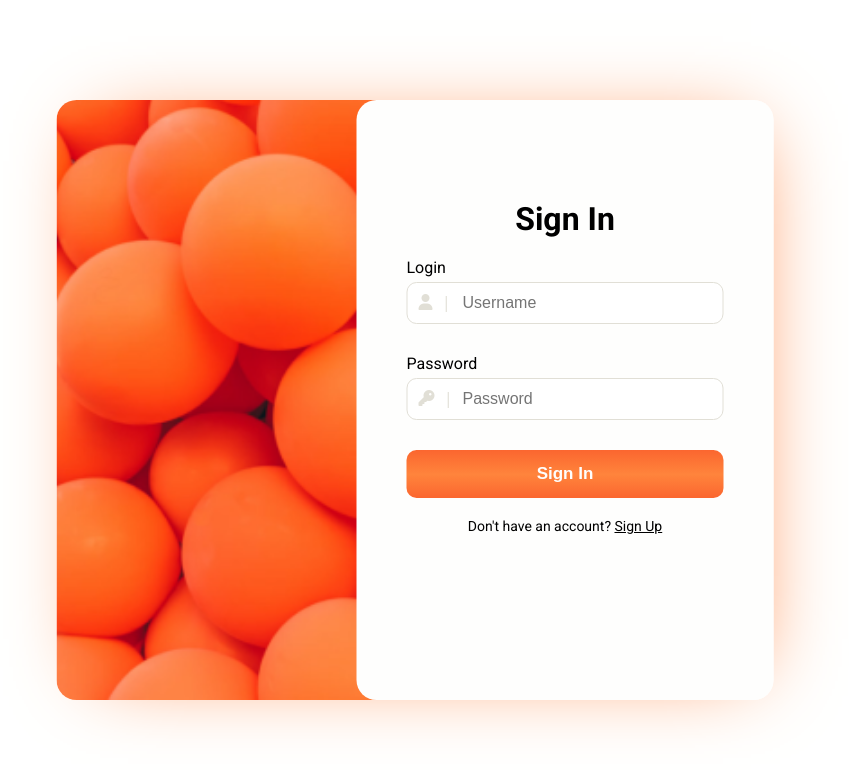
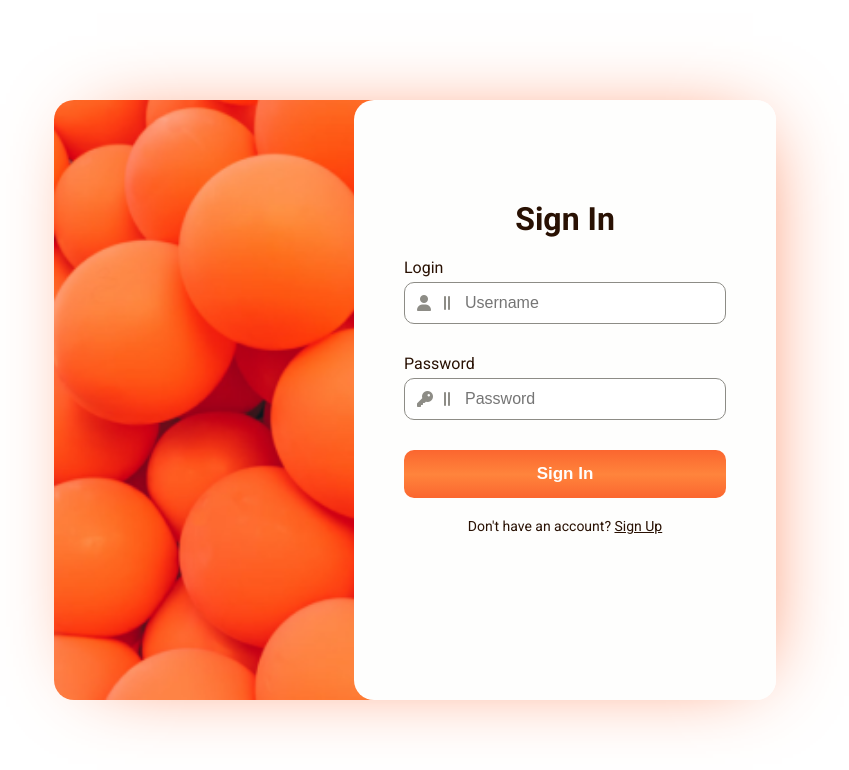
Before and after one commit to muzychka20/client-bank, a React (Vite) app in the folder frontend/: page /login in a window 1280 px wide. Shown: the top 770 px of the page, without its empty margins (225-1074 px from the left). Built offline with nearby package versions, Linux system fonts and the light colour scheme.

Commit message:
ref: added variables in styles

```diff
--- a/frontend/src/components/AuthForm.jsx
+++ b/frontend/src/components/AuthForm.jsx
@@ -65,8 +65,9 @@ function AuthForm({ route, method }) {
         <h1 className="form-title">{name}</h1>
         <div className="input-block">
           <label htmlFor="username">Login</label>
-          <div class="input-icons">
-            <i class="fa fa-user">|</i>
+          <div className="input-icons">
+            <i className="fa fa-user"></i>
+            <i className="fa fa-grip-lines-vertical"></i>
             <input
               type="text"
               className="form-input"
@@ -80,8 +81,9 @@ function AuthForm({ route, method }) {
         </div>
         <div className="input-block">
           <label htmlFor="password">Password</label>
-          <div class="input-icons">
-          <i class="fa fa-key">|</i>
+          <div className="input-icons">
+          <i className="fa fa-key"></i>
+          <i className="fa fa-grip-lines-vertical"></i>
           <input
             type="password"
             className="form-input"
--- a/frontend/src/components/Message.jsx
+++ b/frontend/src/components/Message.jsx
@@ -13,7 +13,7 @@ function Message({ name, message, type }) {
       icon = faCircleExclamation;
       break;
     case "success":
-      icon = faTriangleExclamation;
+      icon = faCircleCheck;
       break;
     case "warning":
       icon = faTriangleExclamation;
--- a/frontend/src/styles/AuthForm.css
+++ b/frontend/src/styles/AuthForm.css
@@ -1,3 +1,5 @@
+@import "./Variables.css";
+
 .form-wrapper {
     position: absolute;
     top: 50%;
@@ -7,9 +9,9 @@
     justify-content: center;
     width: fit-content;
     border-radius: 20px;
-    -webkit-box-shadow: 10px 0px 80px -33px rgba(254, 129, 59, 1);
-    -moz-box-shadow: 10px 0px 80px -33px rgba(254, 129, 59, 1);
-    box-shadow: 10px 0px 80px -33px rgba(254, 129, 59, 1);
+    -webkit-box-shadow: 10px 0px 80px -33px var(--orange-color);
+    -moz-box-shadow: 10px 0px 80px -33px var(--orange-color);
+    box-shadow: 10px 0px 80px -33px var(--orange-color);
 
     /* For Loadig Indicator Circle */
     min-height: 600px;
@@ -31,18 +33,23 @@
     flex-direction: column;
     gap: 20px;
     padding: 100px 50px;
-    background-color: #FEFEFD;
+    background-color: var(--white-color);
     border-radius: 20px;
 
 }
 
 .form-input {
     border-radius: 10px;
-    padding: 10px 10px 10px 55px;
+    padding: 10px 10px 10px 60px;
     font-size: 16px;
     height: 20px;
     width: 250px;
-    border: #E1DFD6 1px solid;
+    border: var(--input-color) 1px solid;
+    color: var(--main-color);
+}
+
+.form-input:focus {
+    outline: none;
 }
 
 .input-block {
@@ -53,16 +60,19 @@
 
 .form-button {
     padding: 14px;
-    color: #FEFEFD;
+    color: var(--white-color);
     font-size: 17px;
     border: none;
     border-radius: 10px;
-    background: rgb(251, 102, 47);
-    background: -moz-linear-gradient(180deg, rgba(251, 102, 47, 1) 0%, rgba(255, 132, 60, 1) 51%, rgba(251, 102, 47, 1) 100%);
-    background: -webkit-linear-gradient(180deg, rgba(251, 102, 47, 1) 0%, rgba(255, 132, 60, 1) 51%, rgba(251, 102, 47, 1) 100%);
-    background: linear-gradient(180deg, rgba(251, 102, 47, 1) 0%, rgba(255, 132, 60, 1) 51%, rgba(251, 102, 47, 1) 100%);
-    filter: progid:DXImageTransform.Microsoft.gradient(startColorstr="#fb662f", endColorstr="#fb662f", GradientType=1);
+    background: var(--orange-color);
+    background: -moz-linear-gradient(180deg, var(--orange-color) 0%, rgba(255, 132, 60, 1) 51%, var(--orange-color) 100%);
+    background: -webkit-linear-gradient(180deg, var(--orange-color) 0%, rgba(255, 132, 60, 1) 51%, var(--orange-color) 100%);
+    background: linear-gradient(180deg, var(--orange-color) 0%, rgba(255, 132, 60, 1) 51%, var(--orange-color) 100%);
     font-weight: 600;
+}
+
+.form-button:focus {
+    outline: none;
 }
 
 .form-button:hover {
@@ -82,8 +92,12 @@
     font-size: 14px;
 }
 
+.form-sign-up a:focus {
+    outline: none;
+}
+
 .form-sign-up a {
-    color: black;
+    color: var(--main-color);
 }
 
 .input-icons {
@@ -93,12 +107,16 @@
 
 .input-icons i {
     position: absolute;
-    padding: 12px;
+    padding: 13px;
     text-align: center;
-    color: #E1DFD6;
+    color: var(--input-color);
 }
 
 .input-icons i::before {
     font-size: 16px;
-    margin-right: 12px;
+    margin-right: 13px;
 }
+
+.input-icons i:nth-child(2) {
+    padding-left: 40px;
+}
--- a/frontend/src/styles/Message.css
+++ b/frontend/src/styles/Message.css
@@ -1,3 +1,5 @@
+@import "./Variables.css";
+
 .messages-block {
     display: flex;
     flex-direction: column;
@@ -9,7 +11,7 @@
 }
 
 .message-wrapper {
-    color: #FEFEFD;
+    color: var(--white-color);
     margin: 15px 0px 0px 0px;
     overflow-wrap: break-word;
     display: flex;
@@ -52,24 +54,24 @@
 
 .message-close .icon {
     font-size: 16px;
-    color: #FEFEFD;
+    color: var(--white-color);
 }
 
 /* types of messages */
 .error {
-    background-color: #D32F2F;
+    background-color: var(--error-color);
 }
 
 .success {
-    background-color: #2E7D32;
+    background-color: var(--success-color);
 }
 
 .warning {
-    background-color: #EF6C00;
+    background-color: var(--warning-color);
 }
 
 .neutral {
-    background-color: #0288D1;
+    background-color: var(--neutral-color);
 }
 
 @keyframes fade {
--- /dev/null
+++ b/frontend/src/styles/Variables.css
@@ -0,0 +1,18 @@
+:root {
+    /* Main */
+    --main-color: #291103;
+    --white-color: #FEFEFD;
+    --orange-color: rgb(251, 102, 47);
+    --input-color: #8d8c86;
+    --loading-circle-color: #f3f3f3;
+
+    /* Messages colors and accepting coloors of dropzone */
+    --error-color: #D32F2F;
+    --success-color: #2E7D32;
+    --warning-color: #EF6C00;
+    --neutral-color: #0288D1;
+
+    /* Dropzone bg */
+    --dropzone-bg-color: #23AEFF;
+    --dropzone-wrapper-color: #39B1FA;
+}
--- a/frontend/src/styles/app.css
+++ b/frontend/src/styles/app.css
@@ -1,3 +1,5 @@
+@import "./Variables.css";
+
 * {
     margin: 0;
     padding: 0;
@@ -9,6 +11,5 @@ body {
     font-weight: 400;
     font-style: normal;
     font-size: 16px;
-    /*75-100*/
-    font-variation-settings: 100;
+    color: var(--main-color);
 }
--- a/frontend/src/styles/dropzone.css
+++ b/frontend/src/styles/dropzone.css
@@ -1,5 +1,8 @@
+@import "./Variables.css";
+
 /* Base dropzone styles */
-.dropzone-block, .dropzone-wrapper {
+.dropzone-block,
+.dropzone-wrapper {
     display: flex;
     align-items: center;
     justify-content: center;
@@ -10,15 +13,15 @@
 .dropzone-block {
     max-width: 300px;
     height: 180px;
-    background-color: #23AEFF;
+    background-color: var(--dropzone-bg-color);
     margin: 0 auto;
     padding: 15px;
 }
 
 .dropzone-wrapper {
-    background-color: #39B1FA;
-    border: #FEFEFD 2px dashed;
-    color: #FEFEFD;
+    background-color: var(--dropzone-wrapper-color);
+    border: var(--white-color) 2px dashed;
+    color: var(--white-color);
     height: 100%;
     width: 100%;
 }
@@ -29,17 +32,17 @@
 
 /* Focused state */
 .dropzone-focused {
-    border-color: #2196f3;
+    border-color: var(--neutral-color);
 }
 
 /* Accept state */
 .dropzone-accept {
-    border-color: #00e676;
+    border-color: var(--success-color);
 }
 
 /* Reject state */
 .dropzone-reject {
-    border-color: #ff1744;
+    border-color: var(--error-color);
 }
 
 .icon {
--- a/frontend/src/styles/loadingIndicator.css
+++ b/frontend/src/styles/loadingIndicator.css
@@ -1,3 +1,5 @@
+@import "./Variables.css";
+
 .loader-container {
     display: flex;
     justify-content: center;
@@ -5,8 +7,8 @@
 }
 
 .loader {
-    border: 5px solid #f3f3f3;
-    border-top: 5px solid rgb(251, 102, 47);
+    border: 5px solid var(--loading-circle-color);
+    border-top: 5px solid var(--orange-color);
     border-radius: 50%;
     width: 50px;
     height: 50px;
```
